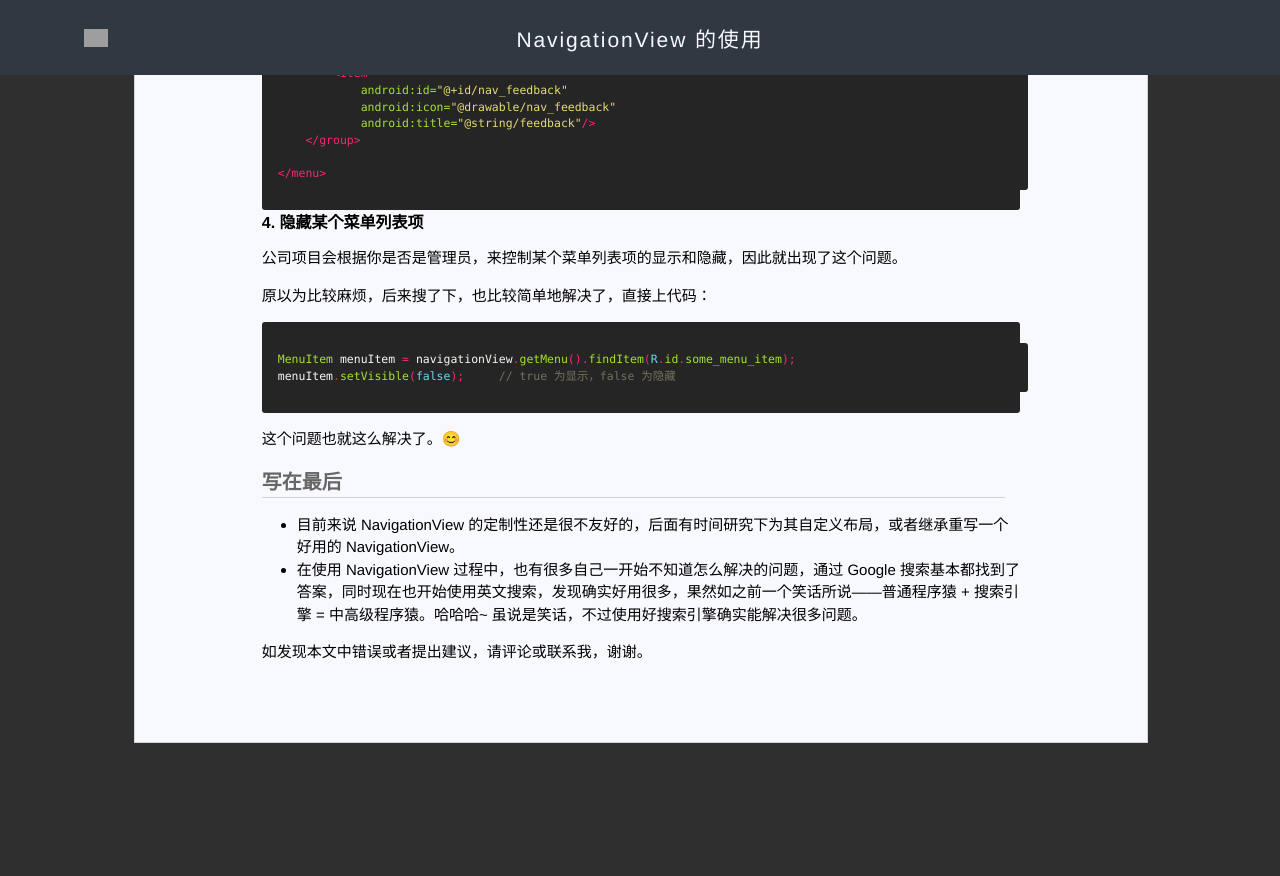
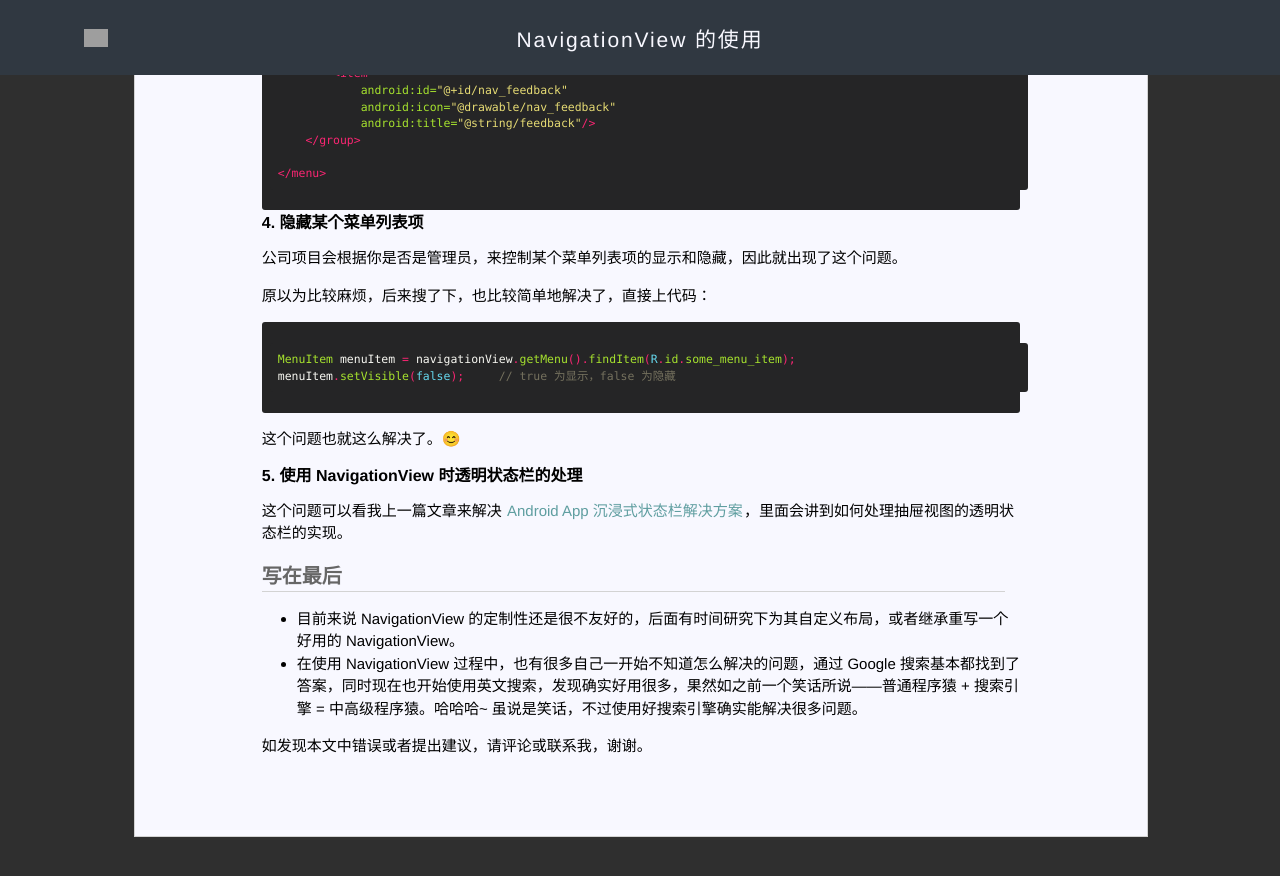
Before and after one commit to laobie/laobie.github.io, a Jekyll site: the page built from _posts/2016-02-16-use-navigation-view-detail.md, in a window 1280 px wide and 900 px high, scrolled down 4996 px. Shown: the top 876 px of the window. Built offline with Jekyll 4.4.1, drawn with Linux system fonts in a browser that asks for light colours; comment, search, counter and statistics services are not loaded; before the commit the page ends 5802 px from its top, so only the background shows below that; grey boxes are pictures that could not be loaded.

Commit message:
修改 navigationview 文章

```diff
--- a/_posts/2016-02-16-use-navigation-view-detail.md
+++ b/_posts/2016-02-16-use-navigation-view-detail.md
@@ -244,6 +244,9 @@
 
 这个问题也就这么解决了。😊
 
+#### 5. 使用 NavigationView 时透明状态栏的处理
+这个问题可以看我上一篇文章来解决[ Android App 沉浸式状态栏解决方案](http://laobie.github.io/android/2016/02/15/status-bar-demo.html)，里面会讲到如何处理抽屉视图的透明状态栏的实现。
+
 
 ### 写在最后
 
```
